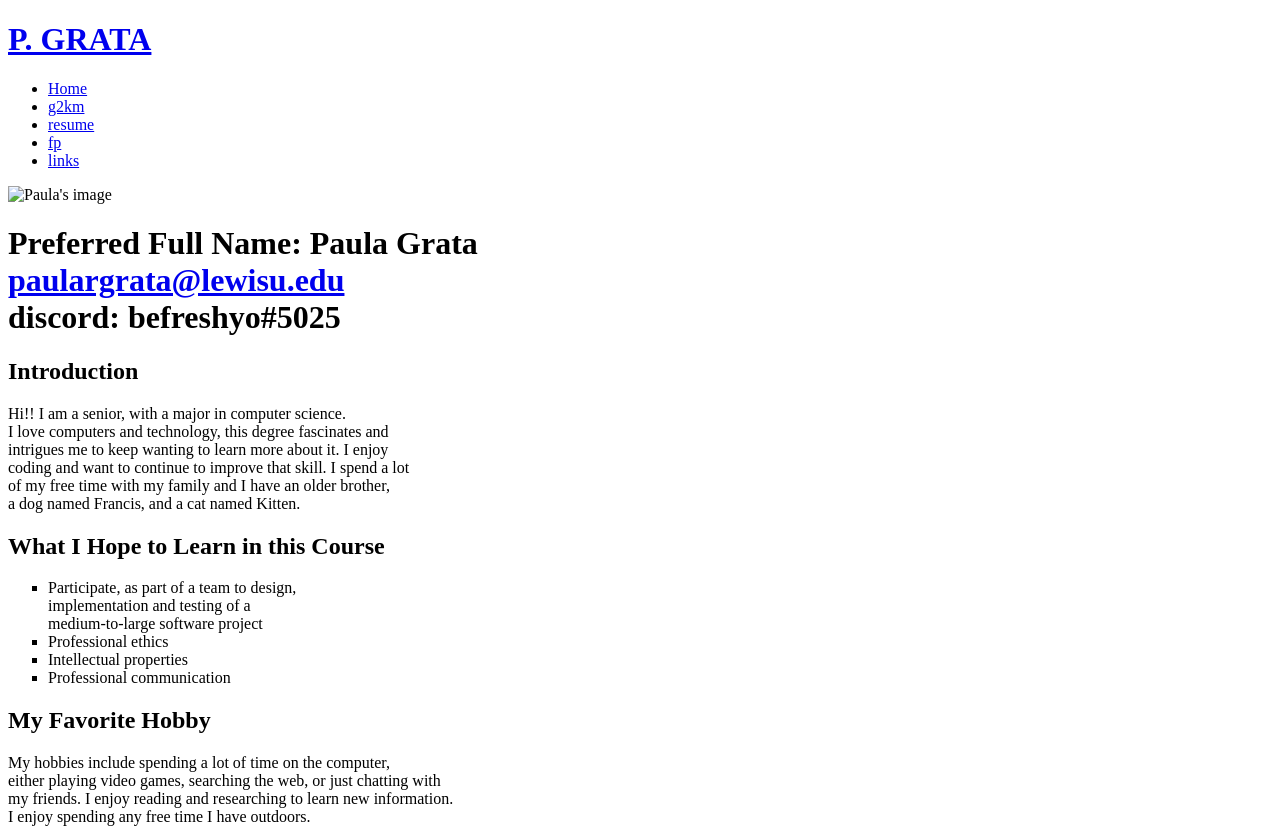
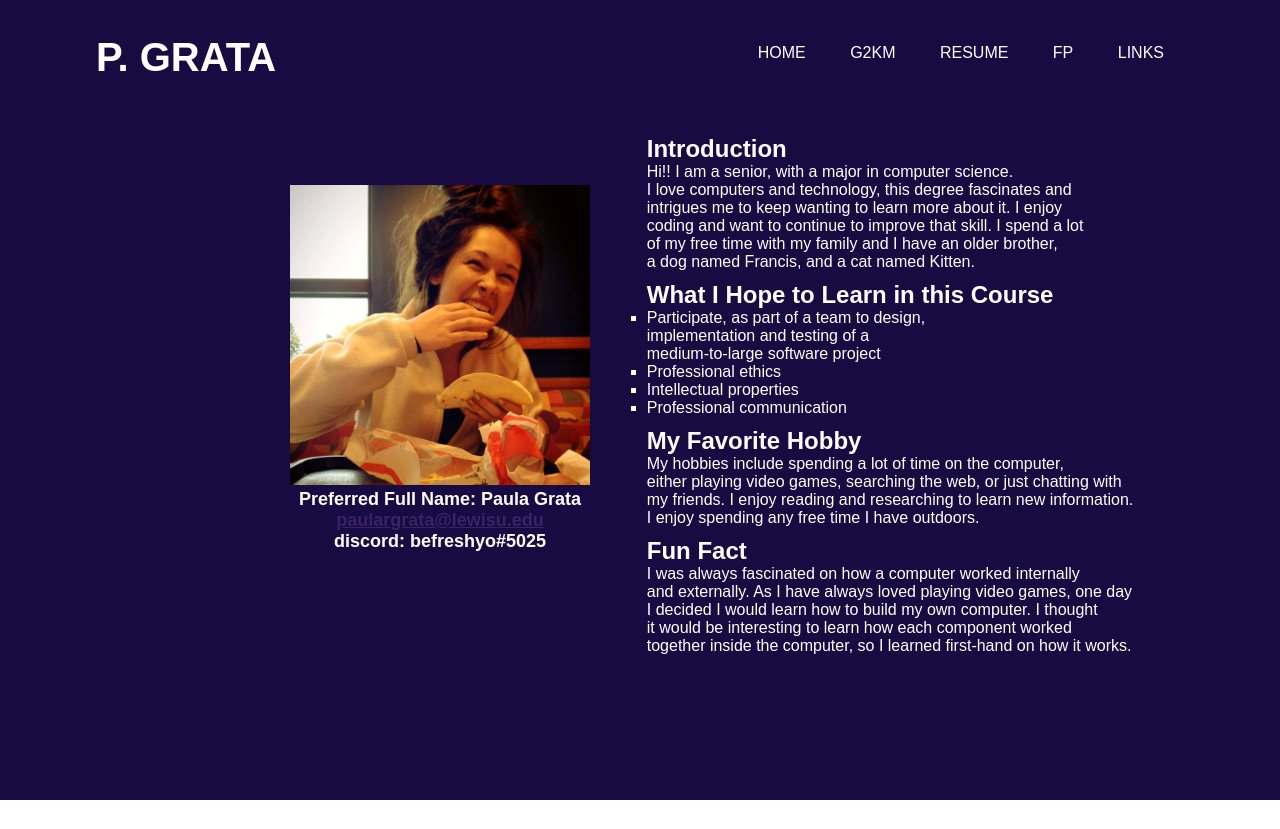
Before and after one commit to 2022-Aidan-Interactive-Rendering/getting-to-know-each-other, a plain HTML site: page g2km-paula/g2km-paula.html in a window 1280 px wide. Shown: the top 829 px of the page. After the commit the page ends 800 px from the top, so only its background shows below. Drawn offline with Linux system fonts and the light colour scheme.

Commit message:
css n pix

```diff
--- a/g2km-paula/g2km-paula.html
+++ b/g2km-paula/g2km-paula.html
@@ -5,7 +5,7 @@
 -->
 <head>
      <title>PRG G2KM</title>
-    <link rel="stylesheet" href="/css/paula.css">
+    <link rel="stylesheet" href="/index-paula.css">
 </head>
     <body>
         <div class="banner">
@@ -21,7 +21,7 @@
             </div>
                 <div class="content">
                     <div class="leftImg">
-                        <img alt="Paula's image" src="/img/image-paula.jpg" width="300" height="300" title="picture">
+                        <img alt="Paula's image" src="/image-paula.jpg" width="300" height="300" title="picture">
                             <h1>Preferred Full Name: Paula Grata<br>
                             <a href="mailto:paulargrata@lewisu.edu">paulargrata@lewisu.edu</a><br>
                             discord: befreshyo#5025</h1>
```
